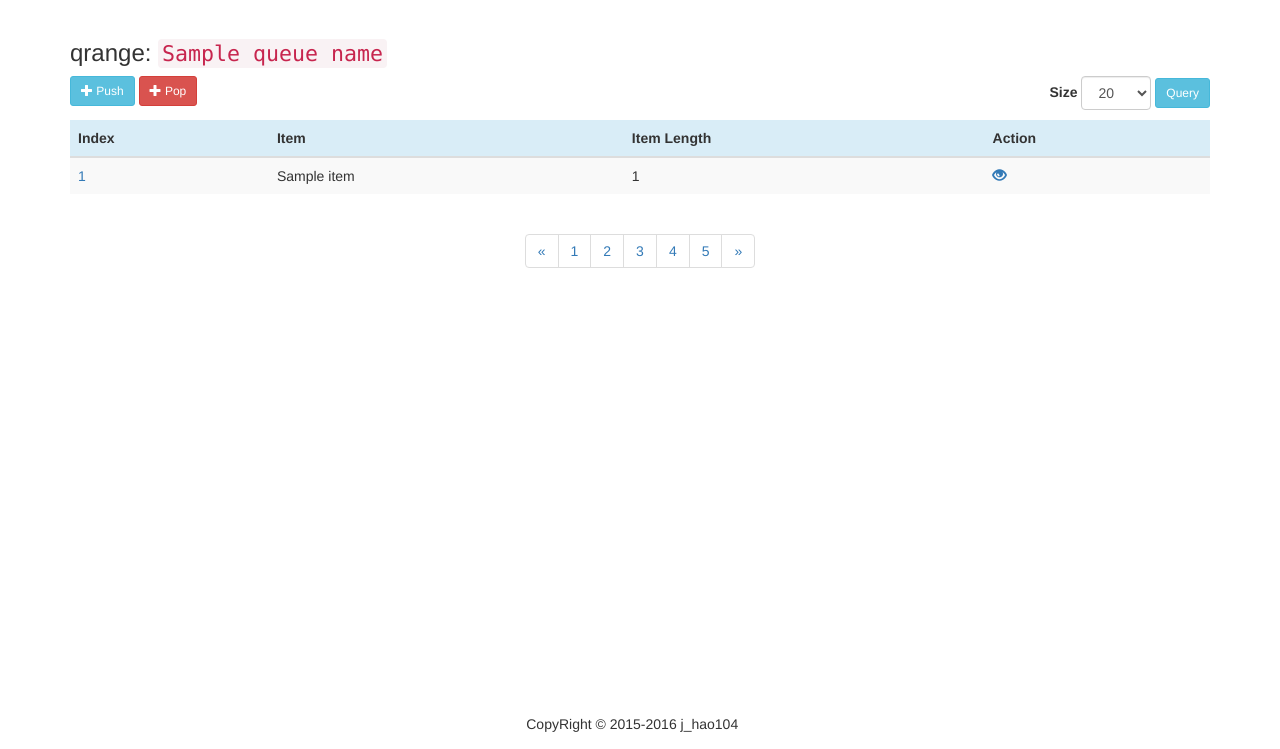
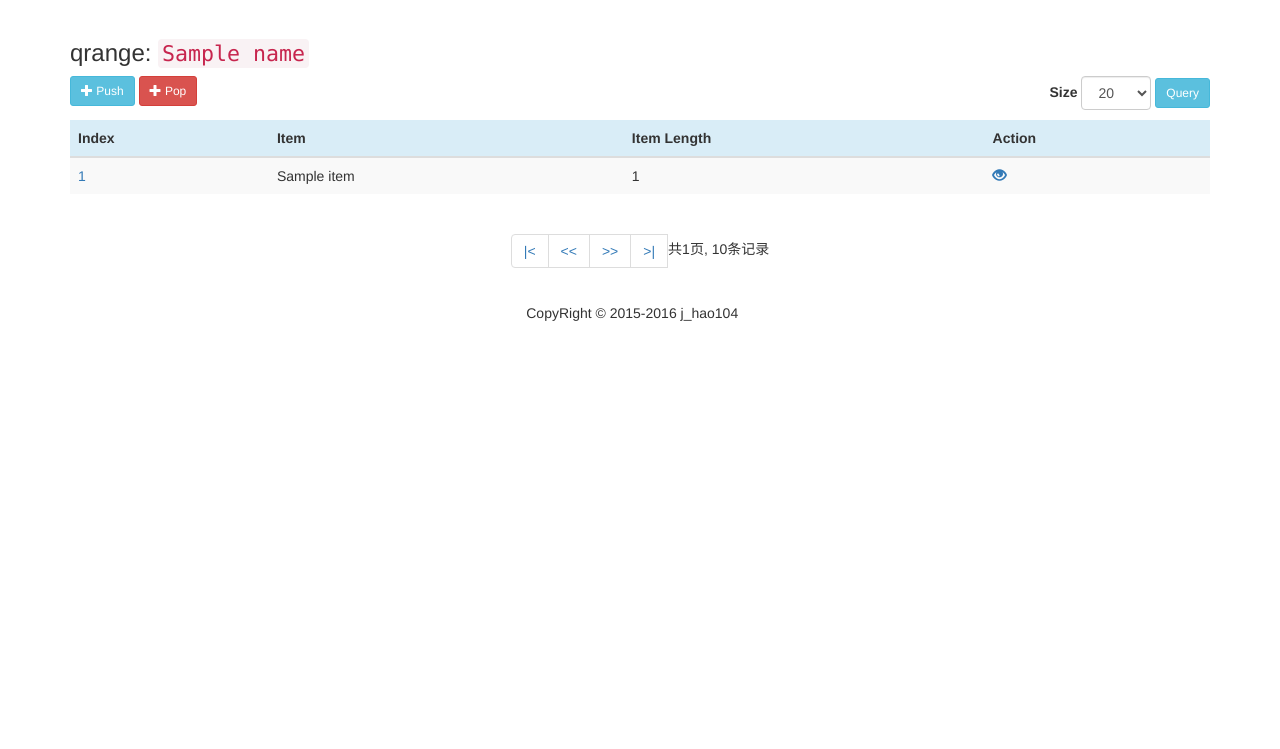
Before and after one commit to jhao104/SSDBAdmin, a Flask app: template SSDBAdmin/templates/queue_qrange.html in a window 1280 px wide. Shown: the part 51-800 px from the top of the page. Run offline with Flask 2, Linux system fonts and the light colour scheme; the template is opened without the code that fills it: most values are stand-ins (such as "Sample title", 1, 10 or a date in 2020); some libraries are stand-ins or nearby versions.

Commit message:
[add] 添加分页功能

```diff
--- a/SSDBAdmin/templates/base.html
+++ b/SSDBAdmin/templates/base.html
@@ -57,7 +57,7 @@
 
 <footer>
     <!--底部导航-->
-    <div class="foot-nav navbar-fixed-bottom" style="text-align: center; padding: 15px 0">
+    <div class="foot-nav" style="text-align: center; padding: 15px 0">
         <div class="copy-right center-block"><span>CopyRight &#169; 2015-2016 j_hao104 &#160;&#160;&#160;</span></div>
     </div>
 </footer>
--- a/SSDBAdmin/templates/paging_tabs.html
+++ b/SSDBAdmin/templates/paging_tabs.html
@@ -1,19 +1,19 @@
+<!-- 分页 -->
 <nav aria-label="Page navigation" style="text-align: center">
-  <ul class="pagination">
-    <li>
-      <a href="#" aria-label="Previous">
-        <span aria-hidden="true">&laquo;</span>
-      </a>
-    </li>
-    <li><a href="#">1</a></li>
-    <li><a href="#">2</a></li>
-    <li><a href="#">3</a></li>
-    <li><a href="#">4</a></li>
-    <li><a href="#">5</a></li>
-    <li>
-      <a href="#" aria-label="Next">
-        <span aria-hidden="true">&raquo;</span>
-      </a>
-    </li>
-  </ul>
+    <ul class="pagination">
+        <li {% if page_num == 1 %} class="disabled" {% endif %}><a href="?page_num=1&n={{ name }}" title="Fist Page"><span>|<</span></a></li>
+        <li {% if page_num == 1 %} class="disabled" {% endif %}><a href="?page_num={{ page_num-1 }}&n={{ name }}" title="Previous Page"><span><<</span></a></li>
+        {% for page in [page_num-3, page_num-2, page_num-1, page_num, page_num + 1, page_num + 2, page_num + 3] %}
+            {% if page >= 1 and page <= page_count %}
+            <li {% if page_num == page %} class="active" {% endif %}><a href="?page_num={{ page }}&n={{ name }}">{{ page }}</a></li>
+            {% endif %}
+        {% endfor %}
+
+        <li {% if page_num == page_count %} class="disabled" {% endif %}><a href="?page_num={{ page_num + 1 }}&n={{ name }}" title="Next Page"><span>>></span></a></li>
+        <li {% if page_num == page_count %} class="disabled" {% endif %}><a href="?page_num={{ page_count }}&n={{ name }}" title="Last Page"><span>>|</span></a></li>
+        <li style="height:30px; line-height:30px; width:100px; overflow:hidden;">
+            共{{ page_count }}页, {{ data_total }}条记录
+        </li>
+
+    </ul>
 </nav>
--- a/SSDBAdmin/templates/queue_qrange.html
+++ b/SSDBAdmin/templates/queue_qrange.html
@@ -1,6 +1,6 @@
-{% extends 'index.html' %}
+{% extends 'base.html' %}
 {% block content %}
-    <h3>qrange: <code>{{ queue_name }}</code></h3>
+    <h3>qrange: <code>{{ name }}</code></h3>
     <div class="pull-left">
         <a class="btn btn-info btn-sm" href="{{ url_for('queue_qpush', n=queue_name) }}">
             <span class="glyphicon glyphicon-plus"></span> Push
@@ -11,8 +11,9 @@
     </div>
 
     <div class="pull-right">
-        <form class="form-inline">
+        <form class="form-inline" action="{{ url_for('queue_qrange') }}">
             <div class="form-group">
+                <input type="hidden" name="n" value="{{ name }}">
                 <label for="size">Size</label>
                 <select name="page_size" id="size" class="form-control">
                     <option value="20" {% if page_size == 20 %} selected{% endif %}> 20</option>
```
Also changed, not shown: SSDBAdmin/controller/queue.py (+6 -2 lines).
